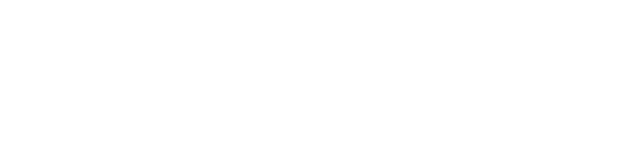
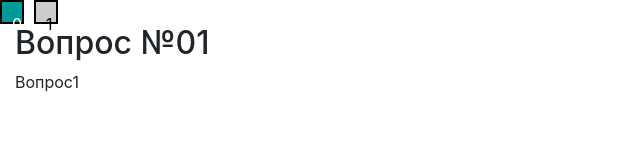
Before and after one commit to mazation/electronPraktika, an Electron app: page test.html in a window 800 px wide. Shown: the whole page, without its empty margins (0-640 px from the left). Drawn offline with nearby package versions, Linux system fonts and the light colour scheme.

Commit message:
AAAAAAAAAAAAAAAAAAA

```diff
--- /dev/null
+++ b/test.css
@@ -0,0 +1,32 @@
+.box {
+    display: inline-block;
+    padding: 10px;
+    height: 20px;
+    width: 20px;
+    margin-right: 10px;
+    text-align: center;
+}
+
+.idle-box {
+    color: #000000;
+    background-color: #CCCCCC;
+    border: 2px solid #000000;
+}
+
+.active-box {
+    color: #ffffff;
+    background-color: #009999;
+    border: 2px solid #000000;
+}
+
+.righ-answer {
+    color: #ffffff;
+    background-color: #66CC66;
+    border: 2px solid #000000;
+}
+
+.wrong-answer {
+    color: #ffffff;
+    background-color: #FF3333;
+    border: 2px solid #000000;
+}
--- a/test.html
+++ b/test.html
@@ -2,42 +2,21 @@
 <html lang="en" dir="ltr">
   <head>
     <link rel="stylesheet" href="css/bootstrap.min.css">
+    <link rel="stylesheet" href="test.css">
     <meta charset="utf-8">
     <title></title>
   </head>
   <body>
     <div class="container-fluid">
-      <div class="row">
+      <div class="row" id="boxes">
         <div class="col-12">
         </div>
       </div>
-
       <div class="row">
-        <div class="col-2">
-        </div>
-        <div id="question" class="col-8">
-        </div>
-        <div class="col-2">
-        </div>
+        <dic class="col-12" id="question"></dic>
       </div>
-
-      <div class="row">
-        <div class="col-2">
-        </div>
-        <div id="question-img" class="col-8">
-        </div>
-        <div class="col-2">
-        </div>
       </div>
-      <div class="row">
-        <div class="col-2">
-        </div>
-        <div id="question-answers" class="col-8">
-        </div>
-        <div class="col-2">
-        </div>
-      </div>
-
-    </div>
+    <script src="https://cdn.jsdelivr.net/npm/vue/dist/vue.js"></script>
+    <script type="text/javascript" src="test.js"></script>
   </body>
 </html>
--- /dev/null
+++ b/test.js
@@ -0,0 +1,99 @@
+const data = {
+    "questions": [
+      {
+        "answers": [
+          {
+            "answer": "Ответ1",
+            "isRight": false
+          },
+          {
+            "answer": "Ответ2",
+            "isRight": true
+          },
+          {
+            "answer": "Ответ3",
+            "isRight": false
+          },
+          {
+            "answer": "Ответ4",
+            "isRight": false
+          }
+        ],
+        "img": "https://marshmallow.readthedocs.io/en/stable/api_reference.html#module-marshmallow.fields",
+        "question": "Вопрос1"
+      },
+      {
+        "answers": [
+          {
+            "answer": "Ответ1",
+            "isRight": false
+          },
+          {
+            "answer": "Ответ2",
+            "isRight": false
+          },
+          {
+            "answer": "Ответ3",
+            "isRight": false
+          },
+          {
+            "answer": "Ответ4",
+            "isRight": true
+          }
+        ],
+        "img": "",
+        "question": "Вопрос2"
+      }
+    ]
+  }
+
+function ready() {
+  const vue = new Vue();
+    // const axios = require('axios');
+    // const host = "http://localhost:5000/"
+
+    let boxesDiv = document.getElementById("boxes");
+    let currentQuest = 0;
+    for (let i=0; i < data.questions.length; i++) {
+        let box = document.createElement('div');
+        let num = document.createElement('span');
+        num.innerHTML = i;
+        num.setAttribute('style', '');
+        box.appendChild(num);
+        box.setAttribute('id', 'quest' + i);
+        box.setAttribute('class', 'box idle-box');
+        box.setAttribute('onclick', 'setCurrentQuestion(this)')
+        boxesDiv.appendChild(box);
+    }
+    setCurrentQuestion(document.getElementById('quest' + currentQuest))
+}
+
+function setCurrentQuestion(el) {
+    currentQuest = el.id.substring(5);
+    el.removeAttribute('class');
+    el.setAttribute('class', 'box active-box');
+    clearWindow();
+    loadQuestion(currentQuest);
+}
+
+function clearWindow() {
+    let questDiv = document.getElementById
+
+
+}
+function loadQuestion(num) {
+    console.log(num)
+    let questDiv = document.getElementById("question");
+    let text = document.createElement("div");
+    text.setAttribute('id', 'questText');
+    let quest = document.createElement('p');
+    let h = document.createElement('h2');
+    h.setAttribute('id', 'questH');
+    quest.setAttribute('id', 'question')
+    h.innerHTML = "Вопрос №" + (num + 1);
+    quest.innerHTML = data.questions[num].question;
+    text.appendChild(h);
+    text.appendChild(quest);
+    questDiv.appendChild(text);
+}
+document.addEventListener('DOMContentLoaded', ready);
```
Also changed, not shown: addTest.html (+3 -0 lines), addTest.js (+31 -9 lines), index.html (+5 -0 lines), regLoginForms.js (+14 -28 lines), tests.html (+1 -0 lines), tests.js (+19 -6 lines).
